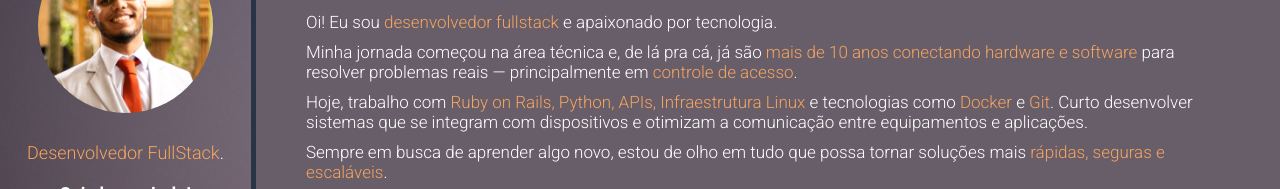
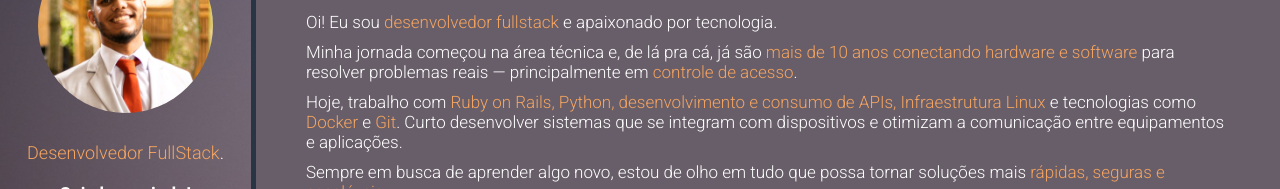
Before and after one commit to vagnerdemelo/vagnerdemelo.github.io, a plain HTML site: page index.html in a window 1280 px wide. Shown: the part 145-334 px from the top of the page. Drawn offline with nearby package versions, Linux system fonts and the light colour scheme.

Commit message:
updating about-container

```diff
--- a/index.html
+++ b/index.html
@@ -36,7 +36,7 @@
             <p id="title"><span class="highlight">Desenvolvedor FullStack.</span></p>
             <p class="description">Oi! Eu sou <span class="highlight">desenvolvedor fullstack</span> e apaixonado por tecnologia.</p>
             <p class="description">Minha jornada começou na área técnica e, de lá pra cá, já são <span class="highlight">mais de 10 anos conectando hardware e software</span> para resolver problemas reais — principalmente em <span class="highlight">controle de acesso</span>.</p>
-            <p class="description">Hoje, trabalho com <span class="highlight">Ruby on Rails, Python, APIs, Infraestrutura Linux</span> e tecnologias como <span class="highlight">Docker</span> e <span class="highlight">Git</span>. Curto desenvolver sistemas que se integram com dispositivos e otimizam a comunicação entre equipamentos e aplicações.</p>
+            <p class="description">Hoje, trabalho com <span class="highlight">Ruby on Rails, Python, desenvolvimento e consumo de APIs, Infraestrutura Linux</span> e tecnologias como <span class="highlight">Docker</span> e <span class="highlight">Git</span>. Curto desenvolver sistemas que se integram com dispositivos e otimizam a comunicação entre equipamentos e aplicações.</p>
             <p class="description">Sempre em busca de aprender algo novo, estou de olho em tudo que possa tornar soluções mais <span class="highlight">rápidas, seguras e escaláveis</span>.</p>
             <p class="description">Seja bem-vindo ao meu site!</p>
 
```
